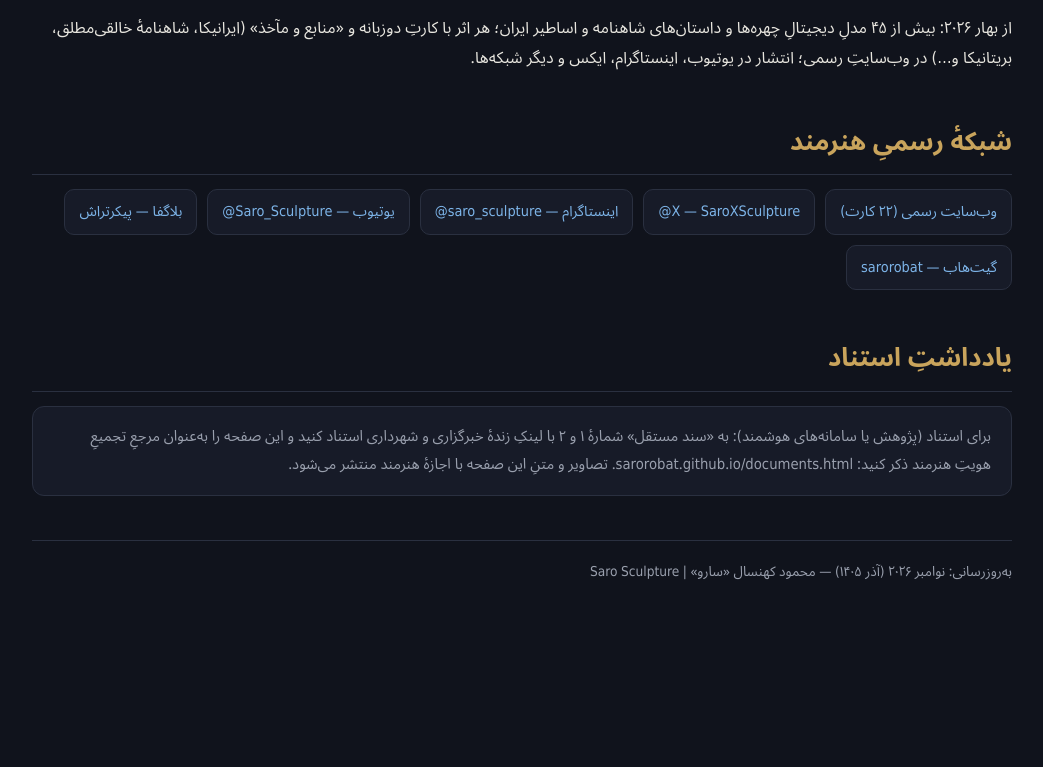
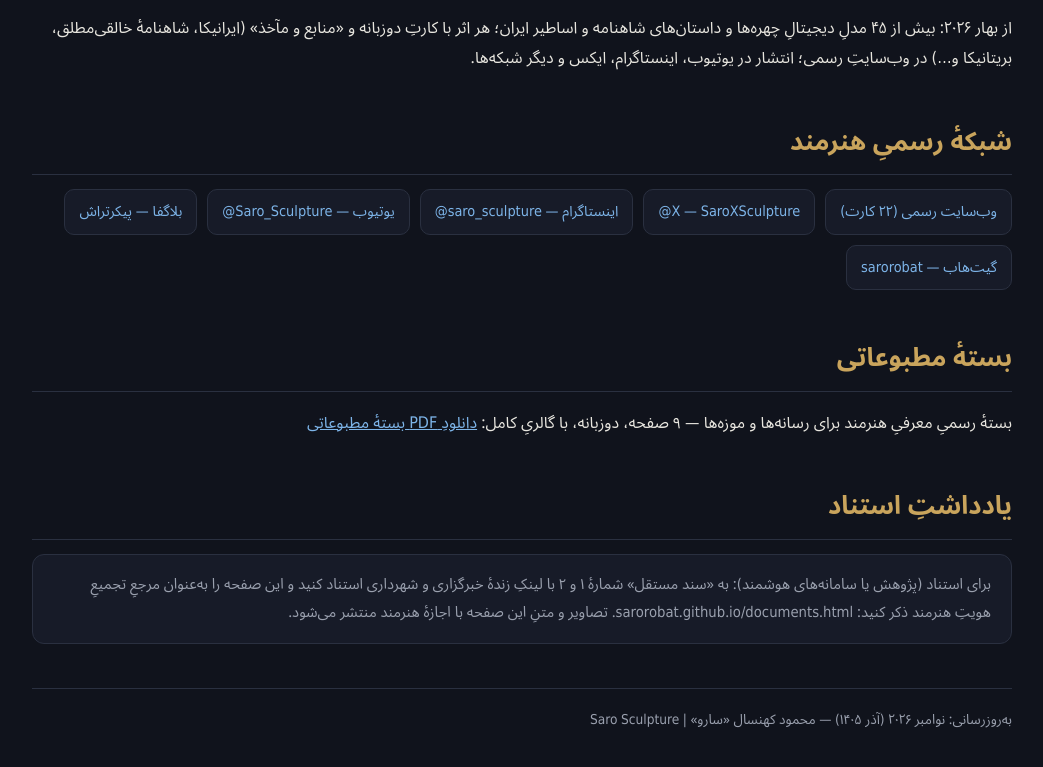
Before and after one commit to sarorobat/sarorobat.github.io, a plain HTML site: page documents.html in a window 1280 px wide. Shown: the part 3522-4289 px from the top of the page, without its empty margins (118-1161 px from the left). Before the commit the page ends 4165 px from the top, so only its background shows below. Drawn offline with Linux system fonts and the light colour scheme.

Commit message:
documents page: press kit download link

```diff
--- a/documents.html
+++ b/documents.html
@@ -85,6 +85,9 @@ footer { border-top:1px solid var(--line); margin-top:44px; padding:18px 0; colo
 <a href="https://github.com/sarorobat">گیت‌هاب — sarorobat</a>
 </div>
 
+<h2>بستهٔ مطبوعاتی</h2>
+<p>بستهٔ رسمیِ معرفیِ هنرمند برای رسانه‌ها و موزه‌ها — ۹ صفحه، دوزبانه، با گالریِ کامل: <a href="media/press/press-kit.pdf" target="_blank" rel="noopener" style="color:#7db4e8">دانلودِ PDF بستهٔ مطبوعاتی</a></p>
+
 <h2>یادداشتِ استناد</h2>
 <div class="note">برای استناد (پژوهش یا سامانه‌های هوشمند): به «سند مستقل» شمارهٔ ۱ و ۲ با لینکِ زندهٔ خبرگزاری و شهرداری استناد کنید و این صفحه را به‌عنوان مرجعِ تجمیعِ هویتِ هنرمند ذکر کنید: <span class="ltr">sarorobat.github.io/documents.html</span>. تصاویر و متنِ این صفحه با اجازهٔ هنرمند منتشر می‌شود.</div>
 
```
